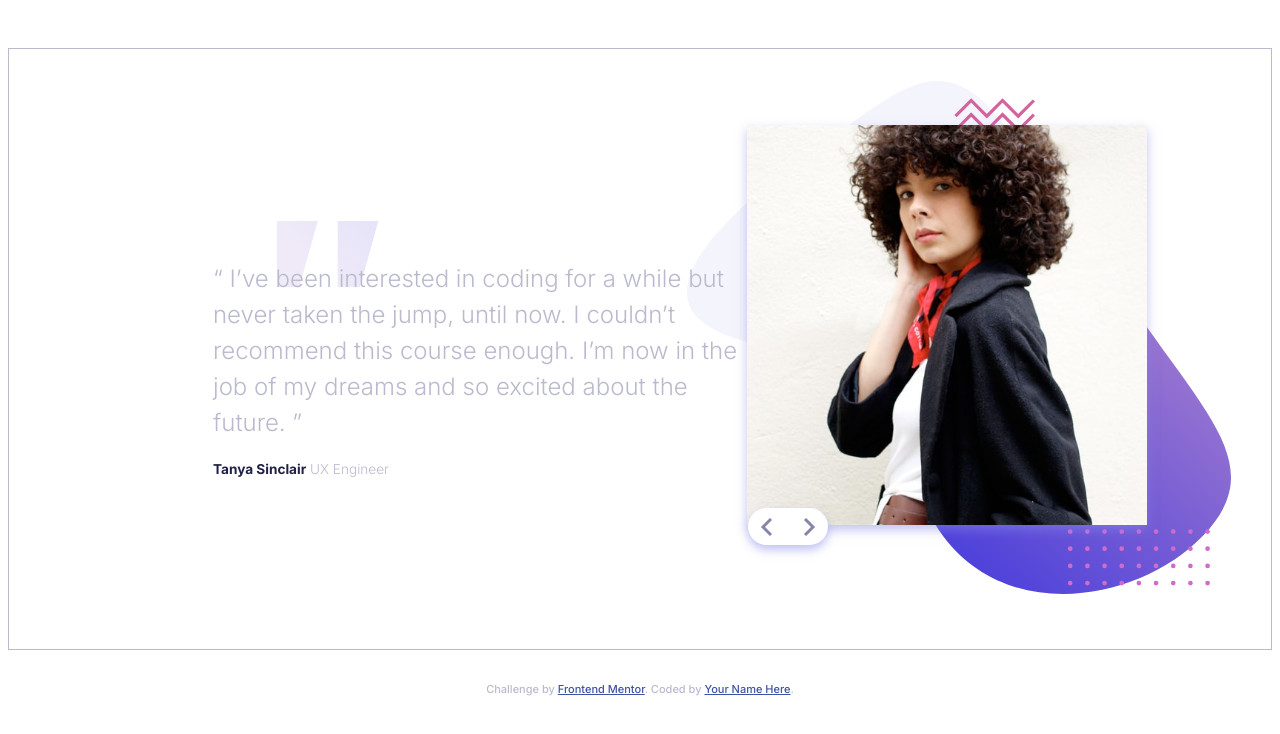
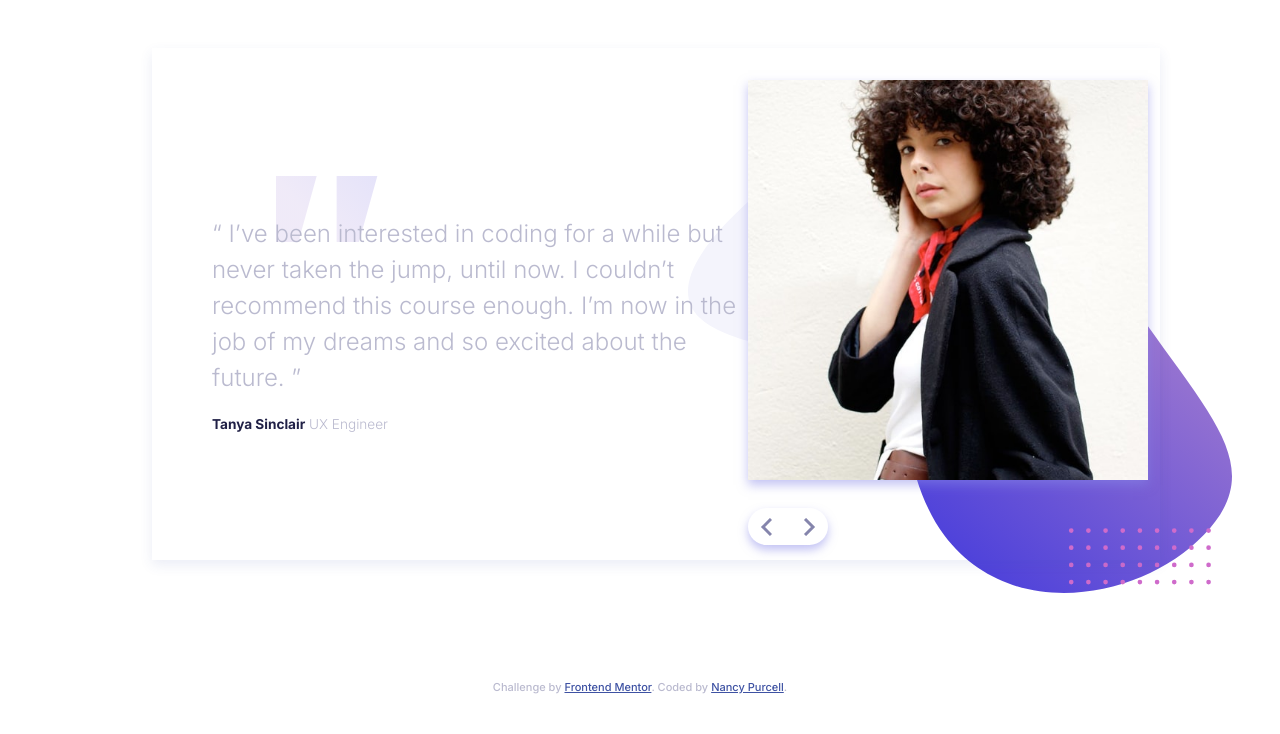
Before and after one commit to npurcella/bootcamp-testimonials, a plain HTML site: page index.html in a window 1280 px wide. Drawn offline with Linux system fonts and the light colour scheme.

Commit message:
Modified attribute footer.

```diff
--- a/index.html
+++ b/index.html
@@ -20,17 +20,6 @@
         <link rel="stylesheet" href="css/styles.css" />
 
         <title>Frontend Mentor | Coding Bootcamp Testimonials Slider</title>
-
-    <!-- Feel free to remove these styles or customise in your own stylesheet 👍 -->
-    <style>
-      .attribution {
-        font-size: 11px;
-        text-align: center;
-      }
-      .attribution a {
-        color: hsl(228, 45%, 44%);
-      }
-    </style>
     </head>
     <body>
         <div class="container">
@@ -47,9 +36,10 @@
                     <img src="images/image-tanya.jpg" alt="UX Engineer Tanya" />
                     <div class="text-wrapper">
                         <p class="quote">
-              “ I’ve been interested in coding for a while but never taken the
-              jump, until now. I couldn’t recommend this course enough. I’m now
-              in the job of my dreams and so excited about the future. ”
+                            “ I’ve been interested in coding for a while but
+                            never taken the jump, until now. I couldn’t
+                            recommend this course enough. I’m now in the job of
+                            my dreams and so excited about the future. ”
                         </p>
                         <div class="person-details">
                             <p class="name">Tanya Sinclair</p>
@@ -58,13 +48,17 @@
                     </div>
                 </div>
                 <div class="slide">
-          <img src="images/image-john.jpg" alt="Jr Front End Dev John" />
+                    <img
+                        src="images/image-john.jpg"
+                        alt="Jr Front End Dev John"
+                    />
                     <div class="text-wrapper">
                         <p class="quote">
-              “ If you want to lay the best foundation possible I’d recommend
-              taking this course. The depth the instructors go into is
-              incredible. I now feel so confident about starting up as a
-              professional developer. ”
+                            “ If you want to lay the best foundation possible
+                            I’d recommend taking this course. The depth the
+                            instructors go into is incredible. I now feel so
+                            confident about starting up as a professional
+                            developer. ”
                         </p>
                         <div class="person-details">
                             <p class="name">John Tarkpor</p>
@@ -77,9 +71,11 @@
 
         <div class="attribution">
             Challenge by
-      <a href="https://www.frontendmentor.io?ref=challenge" target="_blank"
+            <a
+                href="https://www.frontendmentor.io?ref=challenge"
+                target="_blank"
                 >Frontend Mentor</a
-      >. Coded by <a href="#">Your Name Here</a>.
+            >. Coded by <a href="#">Nancy Purcell</a>.
         </div>
         <script src="js/main.js"></script>
     </body>
--- a/scss/_mobile.scss
+++ b/scss/_mobile.scss
@@ -6,7 +6,6 @@ body {
 }
 
 .container {
-  border: 0.5px solid $greyBlue;
     margin: 3rem 0.5rem 2rem;
     min-height: 600px;
     background: center top / contain no-repeat url("../images/pattern-bg.svg");
@@ -73,4 +72,12 @@ body {
 }
 .slide.active {
     display: block;
+    box-shadow: 0px 5px 12px rgba(62, 82, 163, 0.1);
 }
+.attribution {
+    font-size: 11px;
+    text-align: center;
+}
+.attribution a {
+    color: hsl(228, 45%, 44%);
+}
```
Also changed, not shown: css/styles.css, dist/css/styles.min.css, 2 other files. Lines whose indentation alone changed are shown as unchanged.
